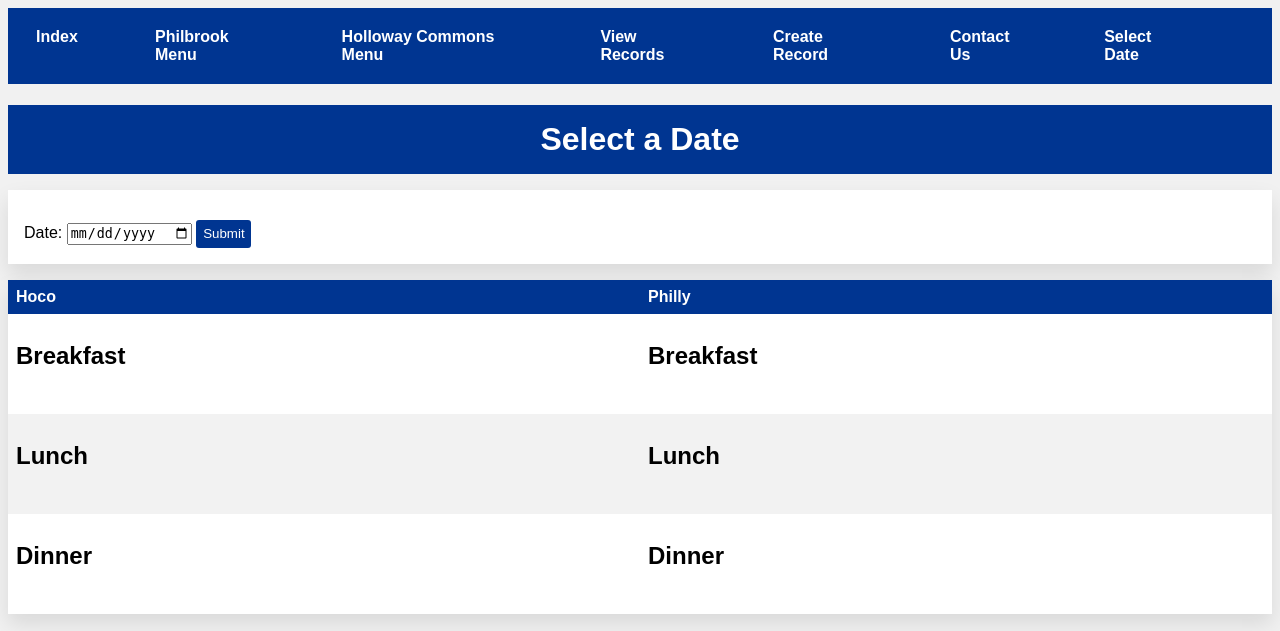
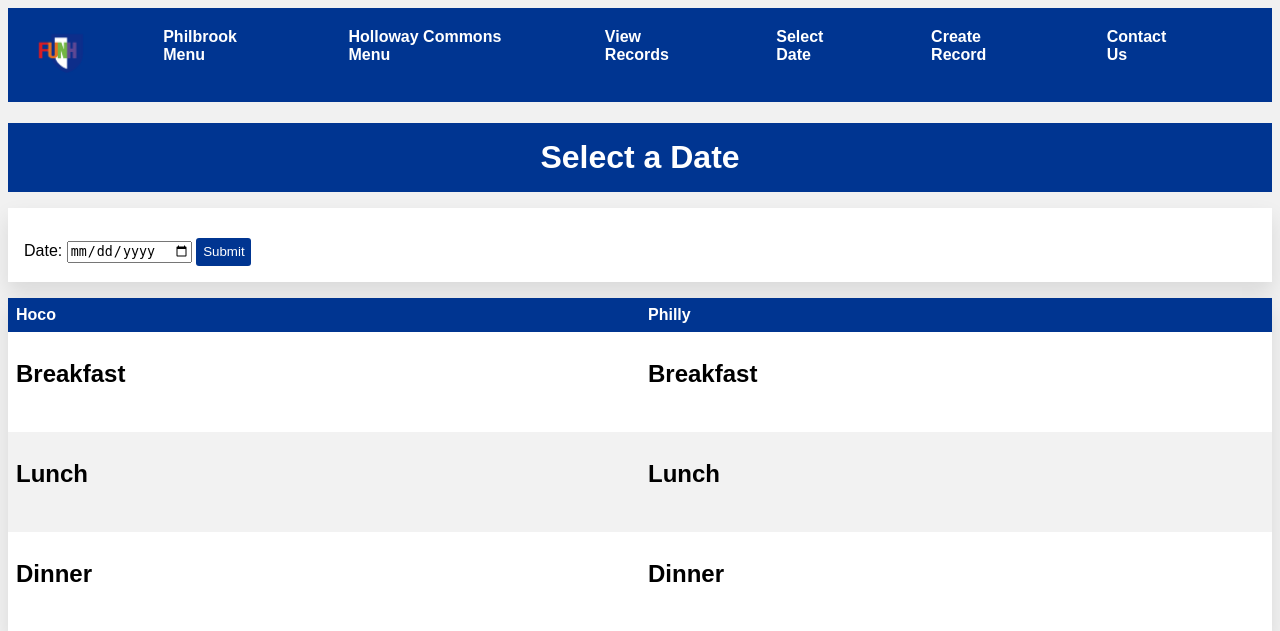
Before and after one commit to GetBirned/FUN-H, a Flask app: page /date in a window 1280 px wide. Shown: the top 631 px of the page. Run offline with Flask 2, Linux system fonts and the light colour scheme.

Commit message:
organized nav bar

```diff
--- a/WebApp/templates/contact.html
+++ b/WebApp/templates/contact.html
@@ -68,14 +68,13 @@
     <!-- Below is the Navigation Bar -->
     <nav>
       <ul>
-        <li><a href="{{ url_for('index') }}">Index</a></li>
+        <li><a href="{{ url_for('index') }}"><img src="/image" style="width:50px;height:50px;"></a></li>
         <li><a href="{{ url_for('phillyMenu') }}">Philbrook Menu</a></li>
         <li><a href="{{ url_for('hocoMenu') }}">Holloway Commons Menu</a></li>
         <li><a href="{{ url_for('records') }}">View Records</a></li>
+        <li><a href="{{ url_for('date') }}">Select Date</a></li>
         <li><a href="{{ url_for('create') }}">Create Record</a></li>
         <li><a href="{{ url_for('contact') }}">Contact Us</a></li>
-        <li><a href="{{ url_for('date') }}">Select Date</a></li>
-
       </ul>
     </nav>
     <h1>Contact Us:</h1>
--- a/WebApp/templates/create.html
+++ b/WebApp/templates/create.html
@@ -86,13 +86,13 @@
   <body>
     <nav>
       <ul>
-        <li><a href="{{ url_for('index') }}">Index</a></li>
+        <li><a href="{{ url_for('index') }}"><img src="/image" style="width:50px;height:50px;"></a></li>
         <li><a href="{{ url_for('phillyMenu') }}">Philbrook Menu</a></li>
         <li><a href="{{ url_for('hocoMenu') }}">Holloway Commons Menu</a></li>
         <li><a href="{{ url_for('records') }}">View Records</a></li>
+        <li><a href="{{ url_for('date') }}">Select Date</a></li>
         <li><a href="{{ url_for('create') }}">Create Record</a></li>
         <li><a href="{{ url_for('contact') }}">Contact Us</a></li>
-        <li><a href="{{ url_for('date') }}">Select Date</a></li>
       </ul>
     </nav>
     <h1>Create Record</h1>
--- a/WebApp/templates/date.html
+++ b/WebApp/templates/date.html
@@ -114,13 +114,13 @@
   <body>
     <nav>
       <ul>
-        <li><a href="{{ url_for('index') }}">Index</a></li>
+        <li><a href="{{ url_for('index') }}"><img src="/image" style="width:50px;height:50px;"></a></li>
         <li><a href="{{ url_for('phillyMenu') }}">Philbrook Menu</a></li>
         <li><a href="{{ url_for('hocoMenu') }}">Holloway Commons Menu</a></li>
         <li><a href="{{ url_for('records') }}">View Records</a></li>
+        <li><a href="{{ url_for('date') }}">Select Date</a></li>
         <li><a href="{{ url_for('create') }}">Create Record</a></li>
         <li><a href="{{ url_for('contact') }}">Contact Us</a></li>
-        <li><a href="{{ url_for('date') }}">Select Date</a></li>
       </ul>
     </nav>
     <h1>Select a Date</h1>
--- a/WebApp/templates/edit.html
+++ b/WebApp/templates/edit.html
@@ -84,13 +84,13 @@
   <body>
     <nav>
       <ul>
-        <li><a href="{{ url_for('index') }}">Index</a></li>
+        <li><a href="{{ url_for('index') }}"><img src="/image" style="width:50px;height:50px;"></a></li>
         <li><a href="{{ url_for('phillyMenu') }}">Philbrook Menu</a></li>
         <li><a href="{{ url_for('hocoMenu') }}">Holloway Commons Menu</a></li>
         <li><a href="{{ url_for('records') }}">View Records</a></li>
+        <li><a href="{{ url_for('date') }}">Select Date</a></li>
         <li><a href="{{ url_for('create') }}">Create Record</a></li>
         <li><a href="{{ url_for('contact') }}">Contact Us</a></li>
-        <li><a href="{{ url_for('date') }}">Select Date</a></li>
       </ul>
     </nav>
     <h1>Edit Record</h1>
--- a/WebApp/templates/hocoMenu.html
+++ b/WebApp/templates/hocoMenu.html
@@ -73,13 +73,13 @@
   <body>
     <nav>
       <ul>
-          <li><a href="{{ url_for('index') }}">Index</a></li>
+        <li><a href="{{ url_for('index') }}"><img src="/image" style="width:50px;height:50px;"></a></li>
         <li><a href="{{ url_for('phillyMenu') }}">Philbrook Menu</a></li>
         <li><a href="{{ url_for('hocoMenu') }}">Holloway Commons Menu</a></li>
         <li><a href="{{ url_for('records') }}">View Records</a></li>
+        <li><a href="{{ url_for('date') }}">Select Date</a></li>
         <li><a href="{{ url_for('create') }}">Create Record</a></li>
         <li><a href="{{ url_for('contact') }}">Contact Us</a></li>
-          <li><a href="{{ url_for('date') }}">Select Date</a></li>
       </ul>
     </nav>
     <h1>Holloway Commons Menu</h1>
--- a/WebApp/templates/index.html
+++ b/WebApp/templates/index.html
@@ -72,9 +72,9 @@
         <li><a href="{{ url_for('phillyMenu') }}">Philbrook Menu</a></li>
         <li><a href="{{ url_for('hocoMenu') }}">Holloway Commons Menu</a></li>
         <li><a href="{{ url_for('records') }}">View Records</a></li>
+        <li><a href="{{ url_for('date') }}">Select Date</a></li>
         <li><a href="{{ url_for('create') }}">Create Record</a></li>
         <li><a href="{{ url_for('contact') }}">Contact Us</a></li>
-        <li><a href="{{ url_for('date') }}">Select Date</a></li>
       </ul>
     </nav>
     <h1>Welcome!</h1>
--- a/WebApp/templates/phillyMenu.html
+++ b/WebApp/templates/phillyMenu.html
@@ -73,13 +73,13 @@
   <body>
     <nav>
       <ul>
-          <li><a href="{{ url_for('index') }}">Index</a></li>
+        <li><a href="{{ url_for('index') }}"><img src="/image" style="width:50px;height:50px;"></a></li>
         <li><a href="{{ url_for('phillyMenu') }}">Philbrook Menu</a></li>
         <li><a href="{{ url_for('hocoMenu') }}">Holloway Commons Menu</a></li>
         <li><a href="{{ url_for('records') }}">View Records</a></li>
+        <li><a href="{{ url_for('date') }}">Select Date</a></li>
         <li><a href="{{ url_for('create') }}">Create Record</a></li>
         <li><a href="{{ url_for('contact') }}">Contact Us</a></li>
-          <li><a href="{{ url_for('date') }}">Select Date</a></li>
       </ul>
     </nav>
     <h1>Philbrook Menu</h1>
--- a/WebApp/templates/records.html
+++ b/WebApp/templates/records.html
@@ -77,13 +77,13 @@
   <body>
     <nav>
       <ul>
-        <li><a href="{{ url_for('index') }}">Index</a></li>
+        <li><a href="{{ url_for('index') }}"><img src="/image" style="width:50px;height:50px;"></a></li>
         <li><a href="{{ url_for('phillyMenu') }}">Philbrook Menu</a></li>
         <li><a href="{{ url_for('hocoMenu') }}">Holloway Commons Menu</a></li>
         <li><a href="{{ url_for('records') }}">View Records</a></li>
+        <li><a href="{{ url_for('date') }}">Select Date</a></li>
         <li><a href="{{ url_for('create') }}">Create Record</a></li>
         <li><a href="{{ url_for('contact') }}">Contact Us</a></li>
-        <li><a href="{{ url_for('date') }}">Select Date</a></li>
       </ul>
     </nav>
     <div class="container">
```
Lines whose indentation alone changed are shown as unchanged.
